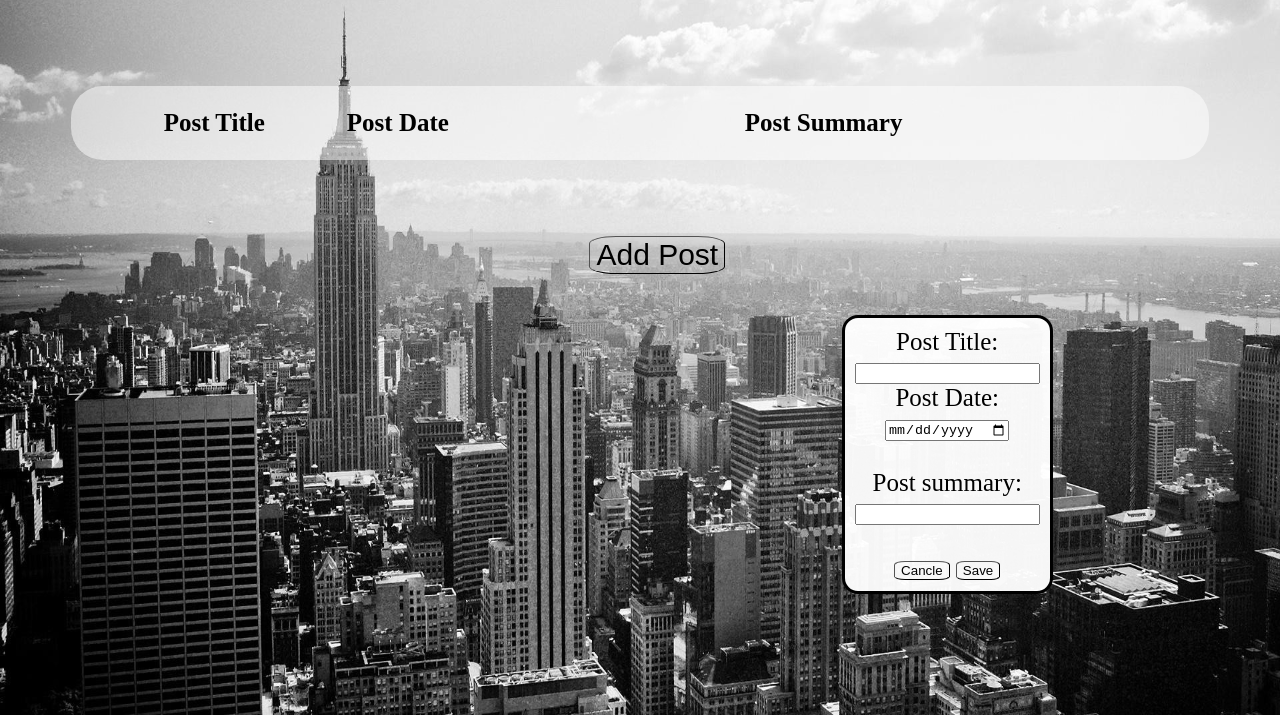
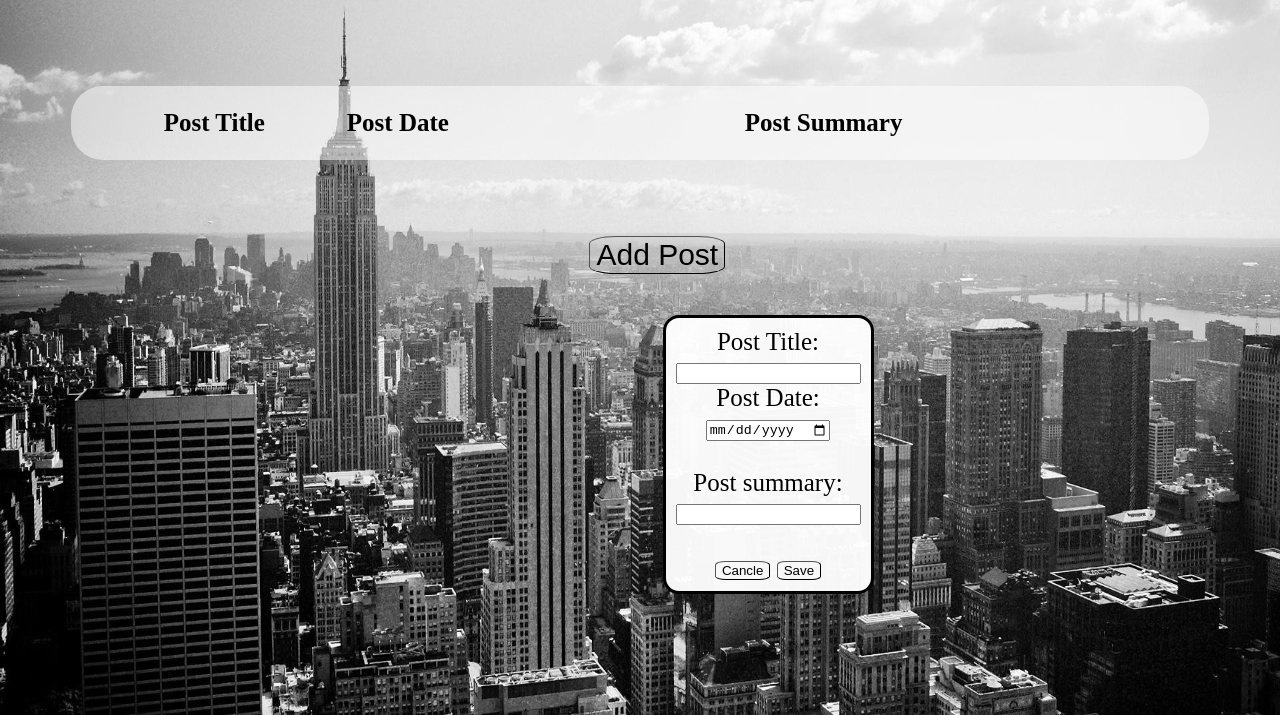
Before and after one commit to unicornholicMiranda/CSE134bHW4, a plain HTML site: page styledcrud.html in a window 1280 px wide. Both pictures are taken after a click on the button "Add Post". Shown: the part 85-800 px from the top of the page. Drawn offline with Linux system fonts and the light colour scheme.

Commit message:
Update style.css

```diff
--- a/style.css
+++ b/style.css
@@ -11,7 +11,7 @@ dialog{
     text-align: center;
     position:fixed;
     top: 50%;
-    left: 48%;
+    left: 20%;
 }
 
 h1{
```
